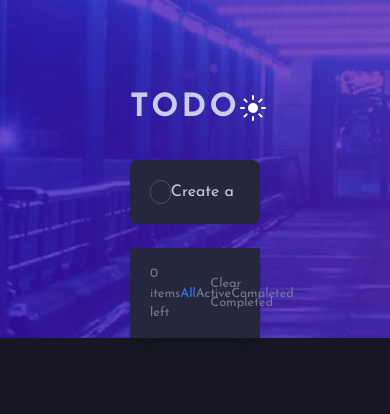
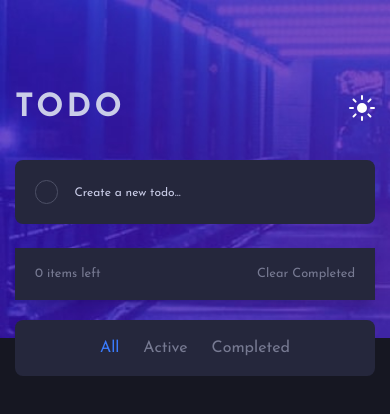
Before and after one commit to Lansa-18/FE-ToDo, a React (Create React App) app: page / in a window 390 px wide. Shown: the top 414 px of the page. Built offline with nearby package versions, Linux system fonts and the light colour scheme.

Commit message:
90% done with responsiveness

```diff
--- a/src/App.js
+++ b/src/App.js
@@ -60,13 +60,14 @@ export default function App() {
   return (
     <div className="flex flex-col h-screen font-josefin">
       <article
-        className='bg-desktop-light dark:bg-desktop-dark basis-[40%] bg-cover'
+        className='bg-desktop-light dark:bg-desktop-dark h-[40vh] bg-cover'
       ></article>
       <article
-        className='dark:bg-very-dark-blue basis-[60%]'
+        className='dark:bg-very-dark-blue h-[60vh]'
       ></article>
+      {/* laptop:min-w-[430px] land-phone:max-w-[380px] */}
 
-      <main className="h-2/5 w-1/3 absolute top-[10%] left-1/2 -translate-x-1/2">
+      <main className="h-2/5 w-1/3 absolute top-[10%] left-1/2 -translate-x-1/2 laptop:w-[40%] custom-1050:w-[43%] custom-915:w-[49%] custom-850:w-[51%] land-phone:w-[55%] phone:min-w-[360px]">
         <div className="flex items-center justify-between mb-7">
           <h1 className="text-[2rem] text-light-grayish-blue tracking-widest font-bold">
             TODO
@@ -93,6 +94,7 @@ export default function App() {
           onClearCompleted={handleClearCompleted}
           onRemoveTodo={handleRemoveTodo}
         />
+
       </main>
     </div>
   );
--- a/src/components/Input.js
+++ b/src/components/Input.js
@@ -1,6 +1,6 @@
 export default function Input({ inpValue, onSetValue, onAddTodo, inputEl }) {
   return (
-    <div className="bg-very-light-gray dark:bg-very-dark-desaturated-blue py-5 px-5 rounded-lg flex justify-between items-center mb-6">
+    <div className="bg-very-light-gray dark:bg-very-dark-desaturated-blue py-5 px-5 rounded-lg flex justify-between items-center mb-6 land-phone:gap-4">
       <button
         className="border border-light-grayish-blue dark:border-very-dark-grayish-blue rounded-full h-6 w-6"
         onClick={onAddTodo}
@@ -12,7 +12,7 @@ export default function Input({ inpValue, onSetValue, onAddTodo, inputEl }) {
           value={inpValue}
           onChange={(e) => onSetValue(e.target.value)}
           placeholder="Create a new todo..."
-          className="w-full border border-none outline-none bg-inherit text-very-dark-grayish-blue dark:text-light-grayish-blue placeholder-very-dark-grayish-blue dark:placeholder-light-grayish-blue placeholder-opacity-50 caret-bright-blue"
+          className="w-full border border-none outline-none bg-inherit placeholder:text-sm text-very-dark-grayish-blue dark:text-light-grayish-blue placeholder-very-dark-grayish-blue dark:placeholder-light-grayish-blue placeholder-opacity-50 caret-bright-blue land-phone:placeholder:text-[12px]"
         ></input>
       </form>
     </div>
--- a/src/components/ToDo.js
+++ b/src/components/ToDo.js
@@ -13,7 +13,7 @@ export default function ToDo({
         onClick={() => {
           onSetCompleted();
         }}
-        className="border-none w-[92%] flex justify-between items-center cursor-pointer"
+        className="border-none w-[92%] flex justify-between items-center cursor-pointer land-phone:gap-4"
       >
         <div className="flex justify-center items-center p-px bg-light-grayish-blue-lightmode dark:bg-very-dark-grayish-blue hover:bg-check-background rounded-full">
           <button
--- a/src/components/ToDoItems.js
+++ b/src/components/ToDoItems.js
@@ -21,7 +21,7 @@ export default function ToDoItems({
   });
 
   return (
-    <>
+    <div className="flex flex-col">
       {filteredTodo?.map((todo) => (
         <ToDo
           key={todo.id}
@@ -31,30 +31,37 @@ export default function ToDoItems({
           onRemoveTodo={() => onRemoveTodo(todo.id)}
         />
       ))}
-      <section className="bg-very-light-gray dark:bg-very-dark-desaturated-blue flex justify-between items-center text-[.8rem] text-dark-grayish-blue dark:text-dark-grayish-blue py-4 px-5 shadow-lg">
+
+      <FilterTodo>
         <p className="cursor-pointer hover:text-very-dark-grayish-blue-lightmode dark:hover:text-light-grayish-blue-hover">
           {todosLeft} items left
         </p>
-        <div className="flex justify-between w-1/3">
+        <div className="flex justify-between w-1/3 land-phone:hidden">
           <p
-            className={`cursor-pointer hover:text-very-dark-grayish-blue-lightmode dark:hover:text-light-grayish-blue-hover ${
-              activeFilter === "all" ? "text-bright-blue" : ""
+            className={`${
+              activeFilter === "all"
+                ? "text-bright-blue cursor-pointer"
+                : "cursor-pointer hover:text-very-dark-grayish-blue-lightmode dark:hover:text-light-grayish-blue-hover"
             }`}
             onClick={() => handleFilterChange("all")}
           >
             All
           </p>
           <p
-            className={`cursor-pointer hover:text-very-dark-grayish-blue-lightmode dark:hover:text-light-grayish-blue-hover ${
-              activeFilter === "active" ? "text-bright-blue" : ""
+            className={`${
+              activeFilter === "active"
+                ? "text-bright-blue cursor-pointer"
+                : "cursor-pointer hover:text-very-dark-grayish-blue-lightmode dark:hover:text-light-grayish-blue-hover"
             }`}
             onClick={() => handleFilterChange("active")}
           >
             Active
           </p>
           <p
-            className={`cursor-pointer hover:text-very-dark-grayish-blue-lightmode dark:hover:text-light-grayish-blue-hover ${
-              activeFilter === "completed" ? "text-bright-blue" : ""
+            className={`${
+              activeFilter === "completed"
+                ? "text-bright-blue cursor-pointer"
+                : "cursor-pointer hover:text-very-dark-grayish-blue-lightmode dark:hover:text-light-grayish-blue-hover"
             }`}
             onClick={() => handleFilterChange("completed")}
           >
@@ -67,7 +74,48 @@ export default function ToDoItems({
         >
           Clear Completed
         </p>
+      </FilterTodo>
+
+      <section className="hidden bg-very-light-gray dark:bg-very-dark-desaturated-blue land-phone:flex justify-center items-center gap-6 mt-5 px-28 text-dark-grayish-blue dark:text-dark-grayish-blue rounded-lg py-4">
+        <p
+          className={`${
+            activeFilter === "all"
+              ? "text-bright-blue cursor-pointer"
+              : "cursor-pointer hover:text-very-dark-grayish-blue-lightmode dark:hover:text-light-grayish-blue-hover"
+          }`}
+          onClick={() => handleFilterChange("all")}
+        >
+          All
+        </p>
+        <p
+          className={`${
+            activeFilter === "active"
+              ? "text-bright-blue cursor-pointer"
+              : "cursor-pointer hover:text-very-dark-grayish-blue-lightmode dark:hover:text-light-grayish-blue-hover"
+          }`}
+          onClick={() => handleFilterChange("active")}
+        >
+          Active
+        </p>
+        <p
+          className={`${
+            activeFilter === "completed"
+              ? "text-bright-blue cursor-pointer"
+              : "cursor-pointer hover:text-very-dark-grayish-blue-lightmode dark:hover:text-light-grayish-blue-hover"
+          }`}
+          onClick={() => handleFilterChange("completed")}
+        >
+          Completed
+        </p>
       </section>
-    </>
+    </div>
   );
 }
+
+function FilterTodo({ children }) {
+  return (
+    <div className="bg-very-light-gray dark:bg-very-dark-desaturated-blue flex justify-between items-center text-[.8rem] text-dark-grayish-blue dark:text-dark-grayish-blue py-4 px-5 shadow-lg laptop:text-[.7rem] land-phone:text-[.8rem]">
+      {children}
+    </div>
+  );
+}
--- a/src/index.css
+++ b/src/index.css
@@ -4,6 +4,7 @@
 @tailwind components;
 @tailwind utilities;
 
+
 .leading-zero {
   line-height: 0;
 }
--- a/tailwind.config.js
+++ b/tailwind.config.js
@@ -8,9 +8,10 @@ module.exports = {
         "big-desktop": { max: "87.499em" }, // 1400px
         laptop: { max: "80em" }, // 1280px
         "tab-land": { max: "74.999em" }, // 1200px
-        "custom-1100": { max: "68.749em" }, // 1100px
+        "custom-1050": { max: "65.624em" }, // 1050px
         "tab-port": { max: "61.999em" }, // 992px
         "custom-915": { max: "57.187em" }, // 915px
+        "custom-850": { max: "53.124em" }, // 850px
         "land-phone": { max: "47.999em" }, // 768px
         "custom-680": { max: "42.499em" }, // 680px
         phone: { max: "35.999em" }, // 576px
```
